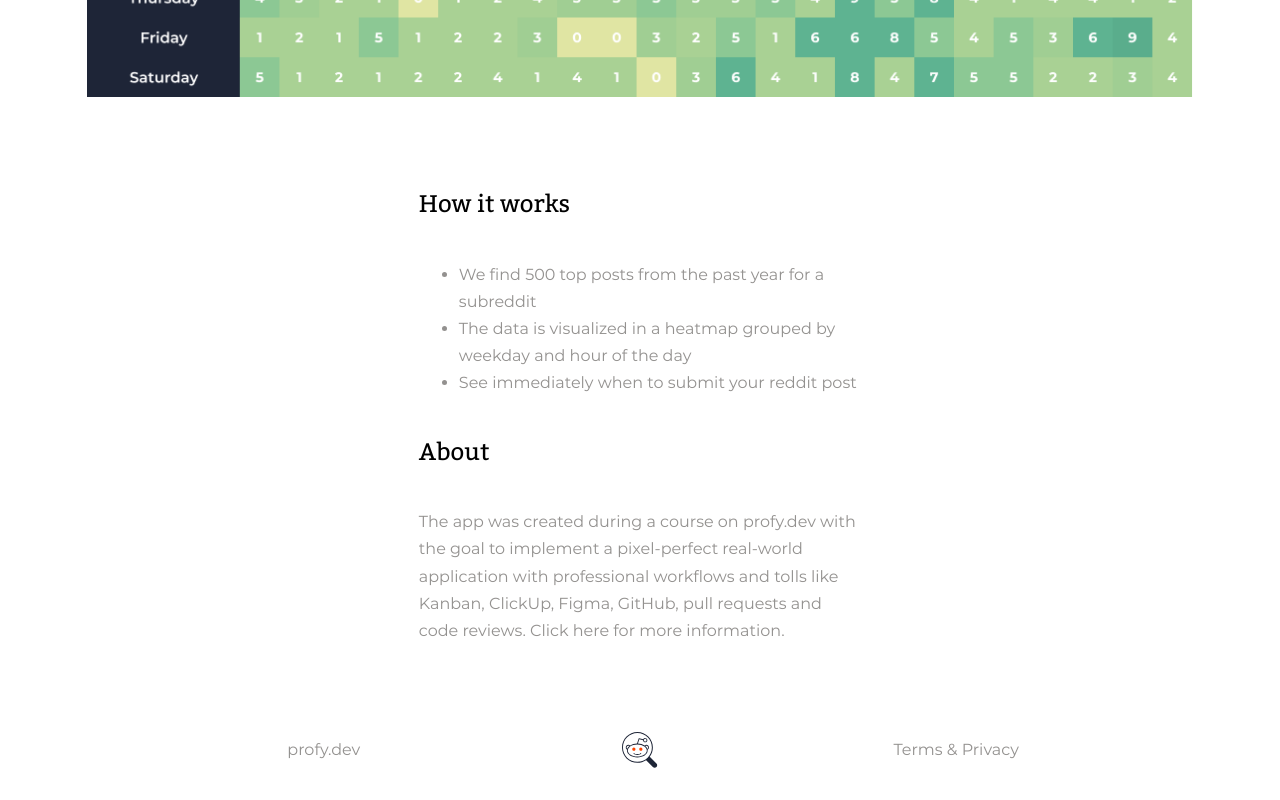
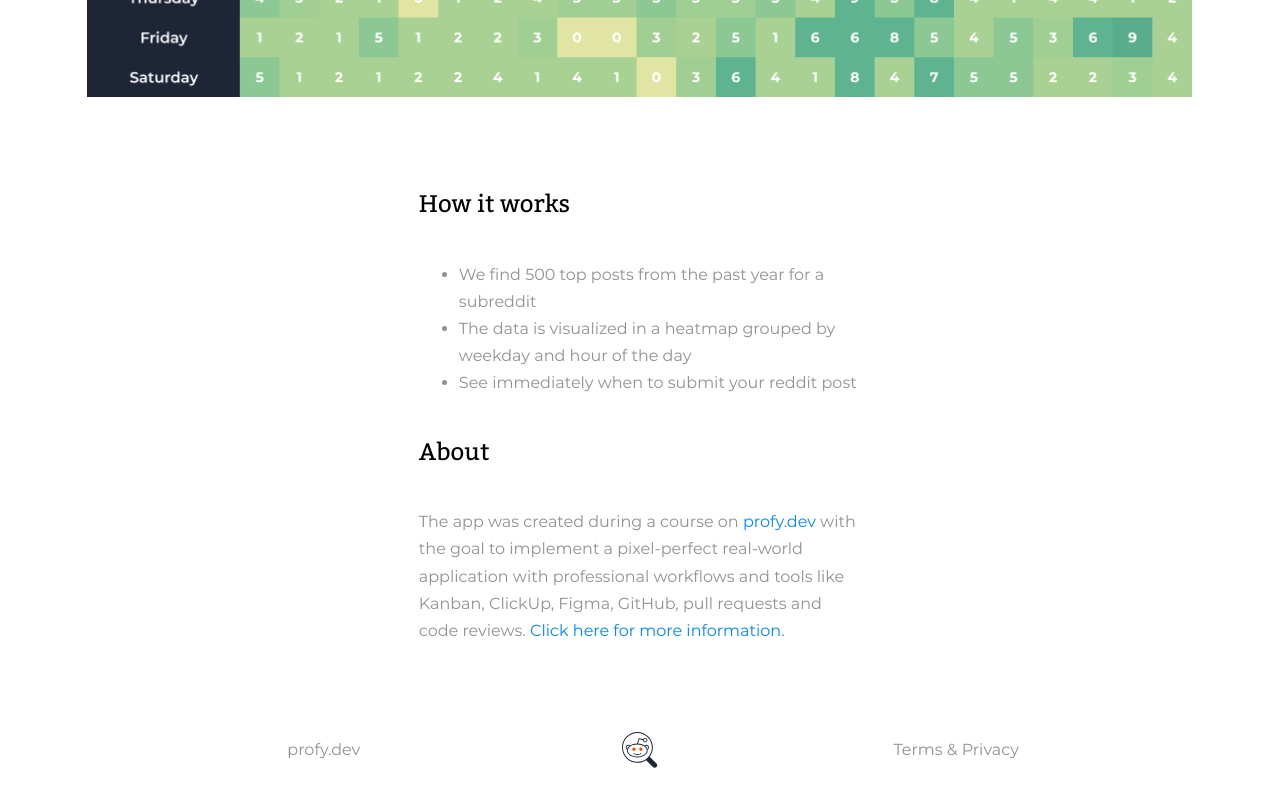
Before and after one commit to lifewave174/reddit-timer, a React (Create React App) app: page / in a window 1280 px wide. Shown: the part 639-1439 px from the top of the page. Built offline with nearby package versions, Linux system fonts and the light colour scheme.

Commit message:
made changes to the info-section and updated the links

```diff
--- a/src/components/Info.js
+++ b/src/components/Info.js
@@ -1,6 +1,6 @@
 import React from 'react';
 import styled from 'styled-components';
-import { Section } from '../styling/sharedstyles';
+import { Section, StyledLink } from '../styling/sharedstyles';
 
 const Infos = styled.article`
     width: 100%;
@@ -41,11 +41,27 @@ const Info = () => {
             <Infos>
                 <H2>About</H2>
                 <p id="about">
-                    The app was created during a course on profy.dev with the
-                    goal to implement a pixel-perfect real-world application
-                    with professional workflows and tolls like Kanban, ClickUp,
-                    Figma, GitHub, pull requests and code reviews. Click here
-                    for more information.
+                    The app was created during a course on{' '}
+                    <StyledLink
+                        as="a"
+                        href="https://profy.dev/"
+                        target="_blank"
+                        inputColor={'#0087FF'}
+                    >
+                        profy.dev
+                    </StyledLink>{' '}
+                    with the goal to implement a pixel-perfect real-world
+                    application with professional workflows and tools like
+                    Kanban, ClickUp, Figma, GitHub, pull requests and code
+                    reviews.{' '}
+                    <StyledLink
+                        as="a"
+                        href=" https://profy.dev/employers"
+                        target="_blank"
+                        inputColor={'#0087FF'}
+                    >
+                        Click here for more information.
+                    </StyledLink>
                 </p>
             </Infos>
         </Section>
```
